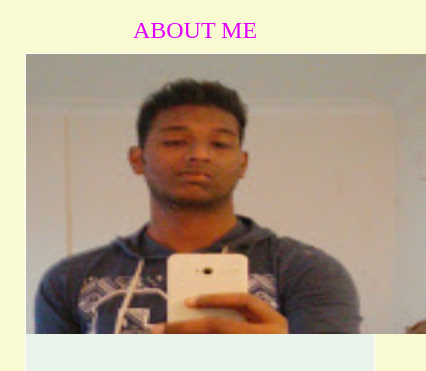
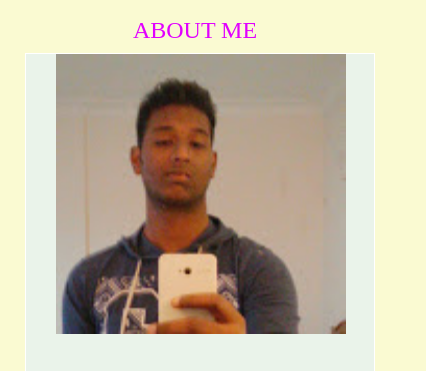
Before and after one commit to Dinesh1804/Dineshportfolio, a plain HTML site: page about.html in a window 390 px wide. Shown: the part 143-514 px from the top of the page, 426 px wide, since content can reach past the window. Drawn offline with Linux system fonts and the light colour scheme; a web font is replaced by a local one.

Commit message:
Update style.css

```diff
--- a/style.css
+++ b/style.css
@@ -848,6 +848,10 @@ li .linkd{
         width:350px;
         height:900px;
     }
+  .photo1 img{
+        padding-left:30px;
+        width:320px;
+    }
     .abt{
         font-size:20px;
         text-align:justify;
```
